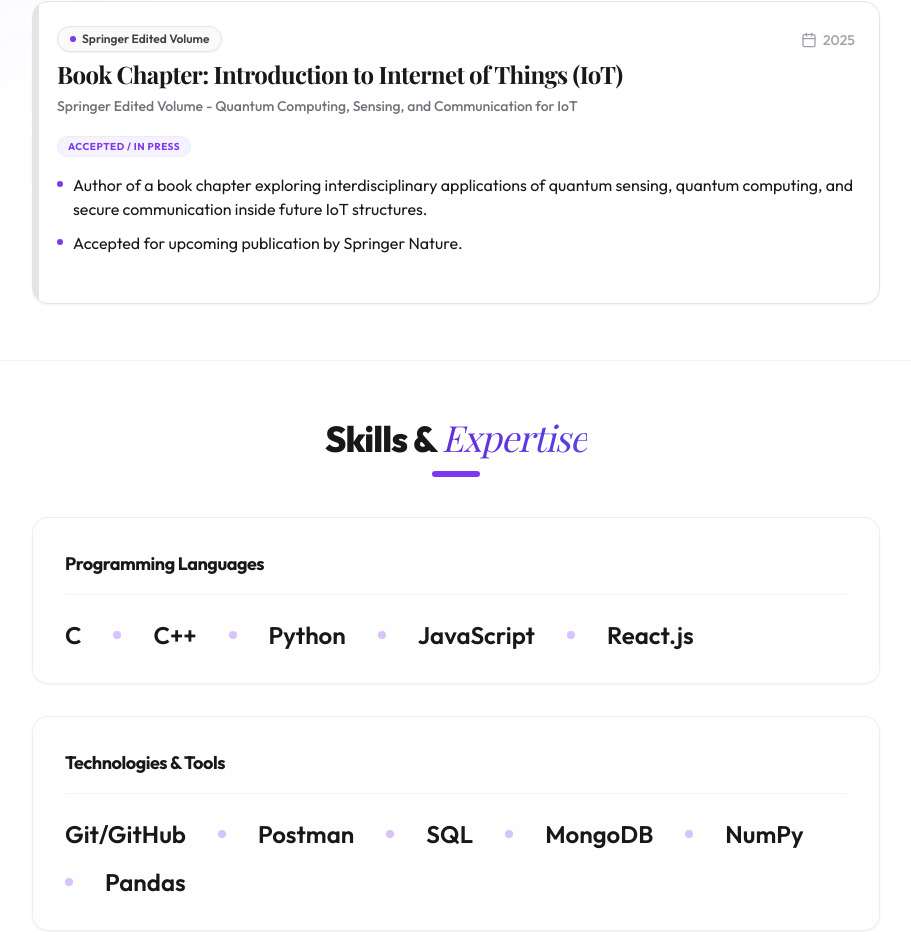
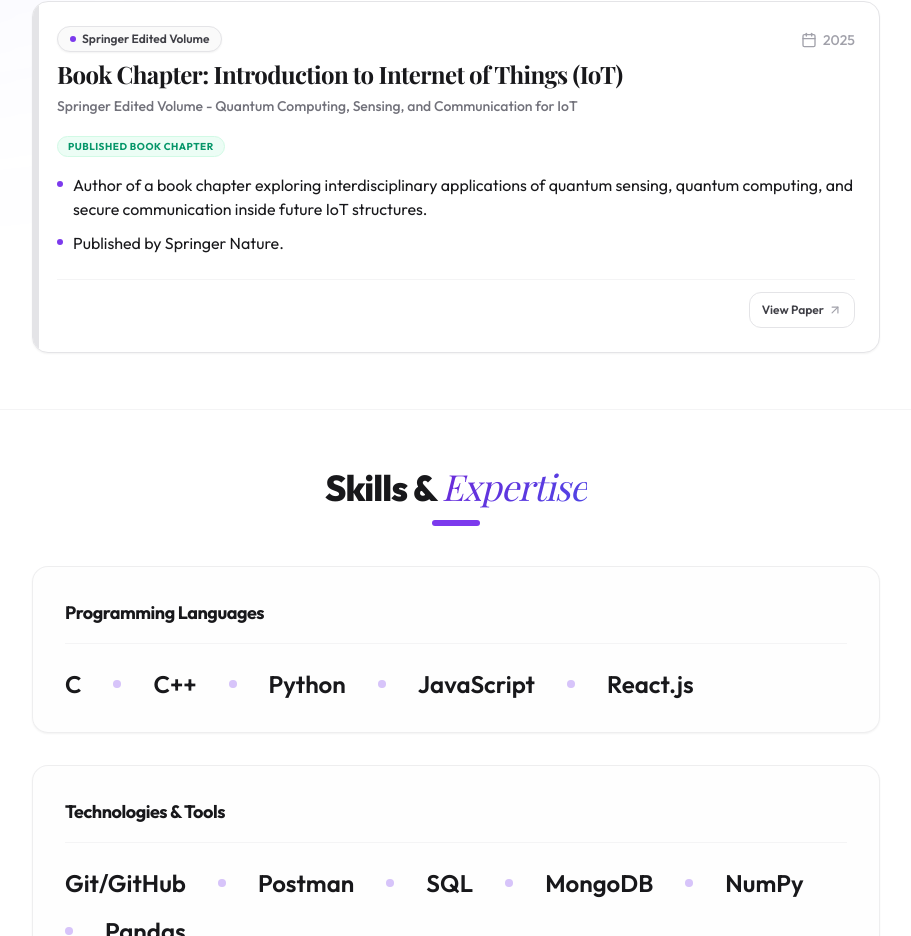
Before and after one commit to HEMANT-PANDE/hemant-portfolio, a React (Vite) app: page / in a window 1280 px wide. Shown: the part 4527-5463 px from the top of the page, without its empty margins (184-1095 px from the left). Built offline with nearby package versions, Linux system fonts and the light colour scheme; a web font is replaced by a local one.

Commit message:
Add Springer book chapter URL and update status

```diff
--- a/src/data/portfolio.js
+++ b/src/data/portfolio.js
@@ -187,11 +187,11 @@ export const research = [
     title: "Book Chapter: Introduction to Internet of Things (IoT)",
     conference: "Springer Edited Volume - Quantum Computing, Sensing, and Communication for IoT",
     period: "2025",
-    status: "Accepted / In Press",
-    url: null,
+    status: "Published Book Chapter",
+    url: "https://link.springer.com/chapter/10.1007/978-981-95-6276-3_2",
     bullets: [
       "Author of a book chapter exploring interdisciplinary applications of quantum sensing, quantum computing, and secure communication inside future IoT structures.",
-      "Accepted for upcoming publication by Springer Nature."
+      "Published by Springer Nature."
     ],
     publisher: "Springer Edited Volume"
   }
```
